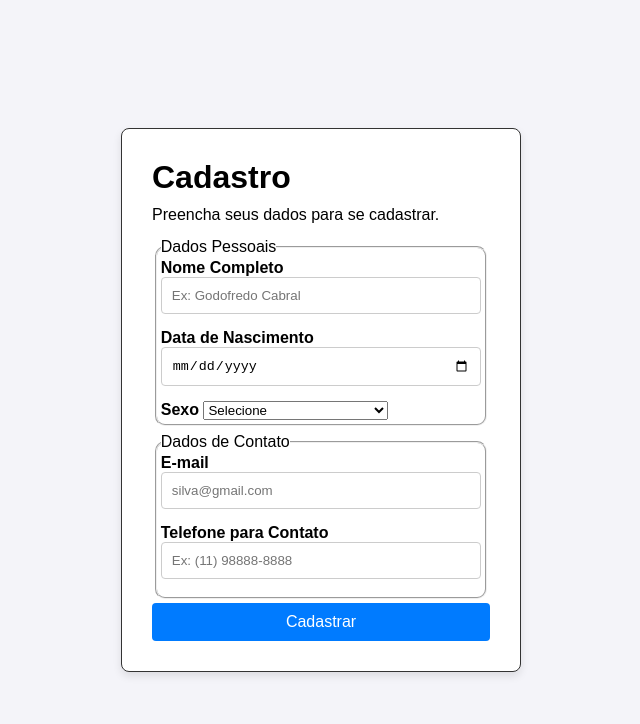
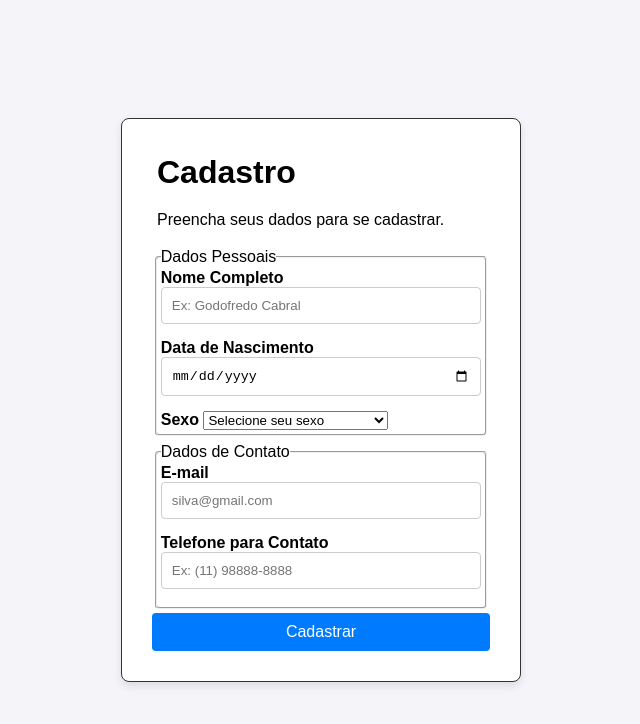
Before and after one commit to GabrielCandido123/Site-Acessivel, a plain HTML site: page index.html in a window 1280 px wide. Shown: the whole page, without its empty margins (319-959 px from the left). Drawn offline with Linux system fonts and the light colour scheme.

Commit message:
adicionando css em fieldset

```diff
--- a/css/style.css
+++ b/css/style.css
@@ -26,9 +26,11 @@ main {
 
 #form-title {
   margin-bottom: 10px;
+  padding: 5px;
 }
 #form-desc {
   margin-bottom: 10px;
+  padding: 5px;
 }
 form {
   display: flex;
@@ -65,5 +67,5 @@ button:hover {
 fieldset {
   margin: 1%;
   padding: 1%;
-  border-radius: 10px;
+  border-radius: 4px;
 }
--- a/index.html
+++ b/index.html
@@ -24,7 +24,7 @@
                 <div>
                     <label for="sexo">Sexo</label>
                     <select id="sexo" name="sexo" required aria-required="true">
-                        <option value="" disabled selected>Selecione</option>
+                        <option value="" disabled selected>Selecione seu sexo</option>
                         <option value="feminino">Feminino</option>
                         <option value="masculino">Masculino</option>
                         <option value="outro">Outro / Prefiro não informar</option>
```
